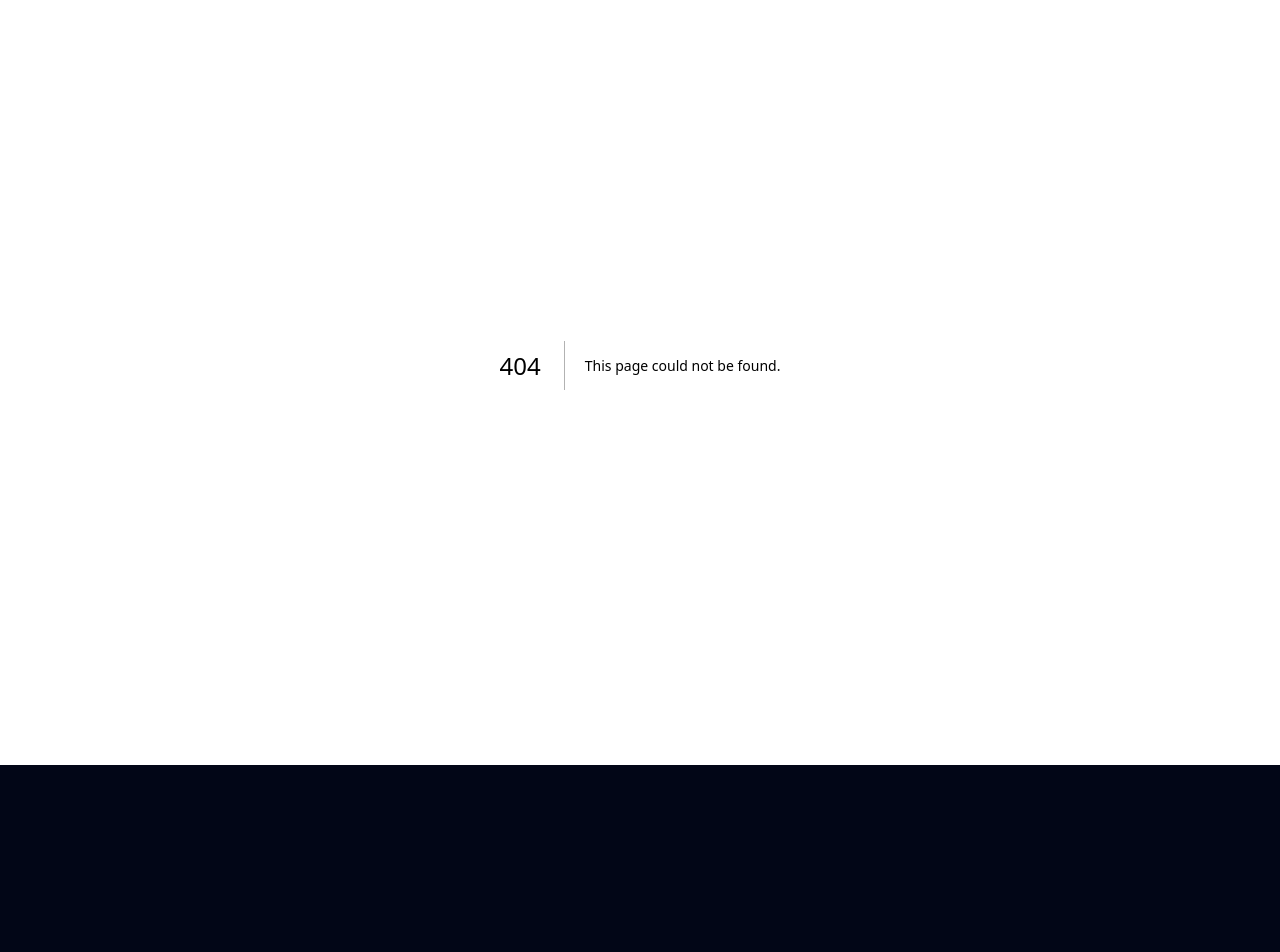
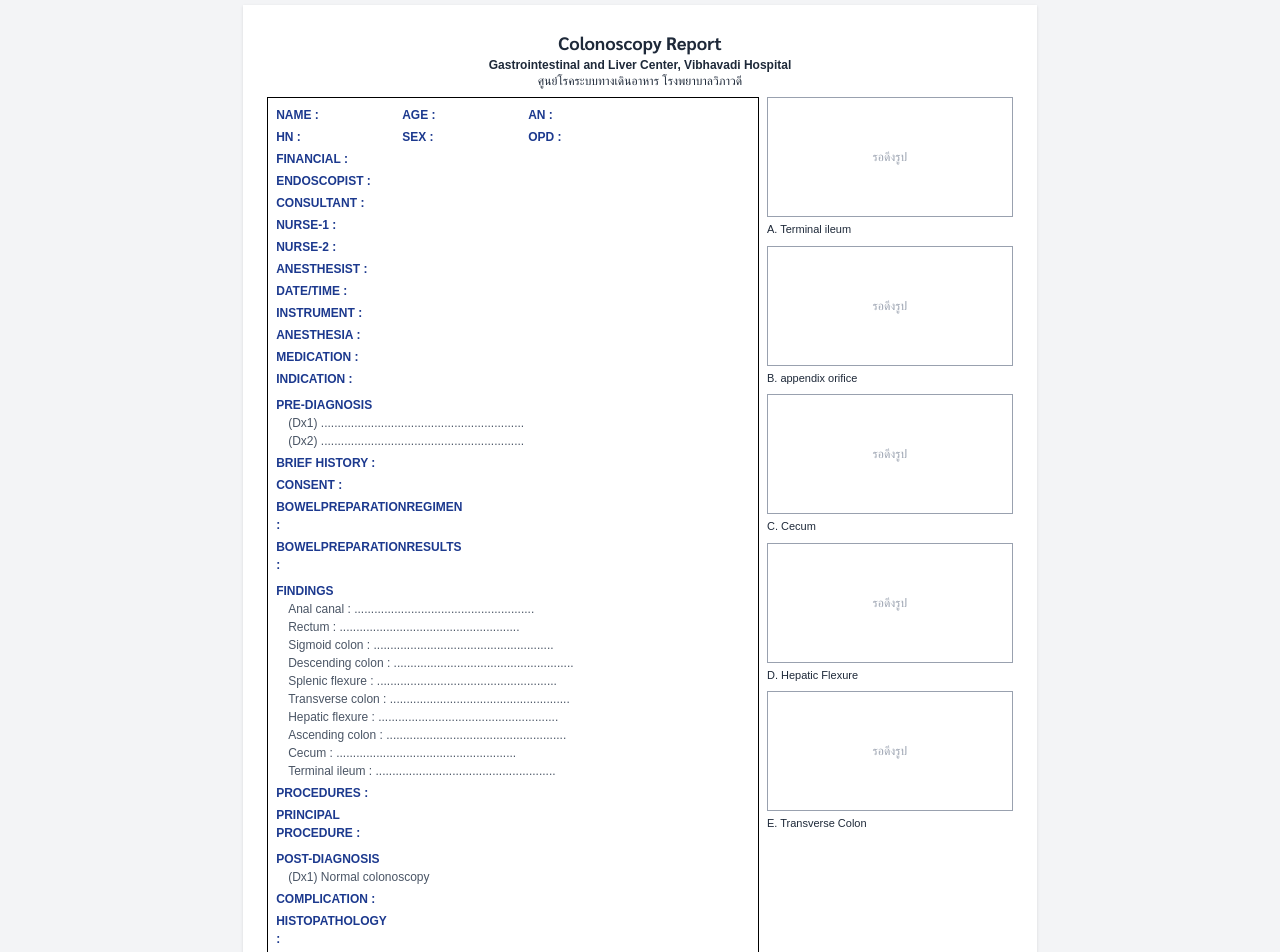
Before and after one commit to blackpoi55/videocapture, a Next.js app: page /report_new in a window 1280 px wide. Before the commit this address had no page. Shown: the part 100-1052 px from the top of the page. Before the commit the page ends 865 px from the top, so only its background shows below. Built offline with nearby package versions, Linux system fonts and the light colour scheme; a web font is replaced by a local one.

Commit message:
report new

```diff
--- /dev/null
+++ b/app/report_new/page.tsx
@@ -0,0 +1,22 @@
+import { Suspense } from "react";
+
+import ReportNewClient from "./reportnew-client";
+
+export default function ReportPage() {
+  return (
+    <Suspense
+      fallback={
+        <main className="min-h-screen bg-[#eef2f6] text-slate-700" aria-busy="true">
+          <div className="fixed inset-0 z-[60] flex items-center justify-center bg-[#eef2f6]">
+            <div className="flex items-center gap-3" role="status" aria-live="polite">
+              <span className="h-2.5 w-2.5 rounded-full bg-teal-600 animate-pulse" />
+              <span className="text-xs uppercase tracking-[0.2em] text-slate-500">Loading report</span>
+            </div>
+          </div>
+        </main>
+      }
+    >
+      <ReportNewClient />
+    </Suspense>
+  );
+}
--- /dev/null
+++ b/app/report_new/reportnew-client.tsx
@@ -0,0 +1,155 @@
+"use client";
+
+import React from "react";
+
+export default function ColonoscopyReportPage() {
+    return (
+        <main className="bg-gray-100 py-10 print:bg-white">
+            <div className="bg-white w-[210mm] min-h-[297mm] mx-auto p-6 shadow text-[12px] text-gray-800">
+
+                {/* TOP HEADER */}
+                <div className="text-center mb-2">
+                    <div className="text-lg font-bold">Colonoscopy Report</div>
+                    <div className="text-xs font-semibold">
+                        Gastrointestinal and Liver Center, Vibhavadi Hospital
+                    </div>
+                    <div className="text-xs">
+                        ศูนย์โรคระบบทางเดินอาหาร โรงพยาบาลวิภาวดี
+                    </div>
+                </div>
+
+                {/* INFO + IMAGE COLUMN */}
+                <div className="grid grid-cols-[2fr_1fr] gap-2">
+
+                    {/* LEFT PANEL */}
+                    <div className="border border-black p-2 space-y-1">
+
+                        {/* ให้ NAME, HN, AGE อยู่บรรทัดเดียวกัน */}
+                        <div className="flex gap-4">
+                            <Field label="NAME" />
+                            <Field label="AGE" />
+                            <Field label="AN" />
+                        </div>
+                        <div className="flex gap-4">
+                            <Field label="HN" />
+                            <Field label="SEX" />
+                            <Field label="OPD" />
+                        </div>
+
+                        <Field label="FINANCIAL" />
+                        <Field label="ENDOSCOPIST" />
+                        <Field label="CONSULTANT" />
+                        <Field label="NURSE-1" />
+                        <Field label="NURSE-2" />
+                        <Field label="ANESTHESIST" />
+                        <Field label="DATE/TIME" />
+                        <Field label="INSTRUMENT" />
+                        <Field label="ANESTHESIA" />
+                        <Field label="MEDICATION" />
+
+                        <Field label="INDICATION" />
+
+                        <Section title="PRE-DIAGNOSIS">
+                            (Dx1) .............................................................<br />
+                            (Dx2) .............................................................
+                        </Section>
+
+                        <Field label="BRIEF HISTORY" />
+
+
+                        <Field label="CONSENT" />
+
+                        <Field label="BOWELPREPARATIONREGIMEN" />
+
+                        <Field label="BOWELPREPARATIONRESULTS" />
+
+
+                        <Section title="FINDINGS">
+                            Anal canal : ......................................................<br />
+                            Rectum : ......................................................<br />
+                            Sigmoid colon : ......................................................<br />
+                            Descending colon : ......................................................<br />
+                            Splenic flexure : ......................................................<br />
+                            Transverse colon : ......................................................<br />
+                            Hepatic flexure : ......................................................<br />
+                            Ascending colon : ......................................................<br />
+                            Cecum : ......................................................<br />
+                            Terminal ileum : ......................................................
+                        </Section>
+
+                        <Field label="PROCEDURES" />
+
+
+                        <Field label="PRINCIPAL PROCEDURE" />
+
+                        <Section title="POST-DIAGNOSIS">
+                            (Dx1) Normal colonoscopy
+                        </Section>
+
+                        <Field label="COMPLICATION" />
+
+                        <Field label="HISTOPATHOLOGY" />
+
+                        <Field label="ESTIMATED BLOOD LOSS" />
+
+                        <Field label="THERAPY" />
+
+                        <Field label="RECOMMENDATION" />
+
+                        <Field label="NOTES / COMMENTS" />
+
+                        <div className="mt-6">
+                            SIGNATURE ________________________________
+                        </div>
+
+                    </div>
+
+                    {/* RIGHT IMAGE PANEL */}
+                    <div className="space-y-2">
+
+                        <ImageBox label="A. Terminal ileum" />
+                        <ImageBox label="B. appendix orifice" />
+                        <ImageBox label="C. Cecum" />
+                        <ImageBox label="D. Hepatic Flexure" />
+                        <ImageBox label="E. Transverse Colon" />
+
+                    </div>
+                </div>
+
+                <div className="text-right text-[10px] mt-2">
+                    PAGE - 1
+                </div>
+
+            </div>
+        </main>
+    );
+}
+
+function Field({ label }: { label: string }) {
+    return (
+        <div className="grid grid-cols-[110px_1fr]">
+            <div className="font-semibold text-blue-900">{label} :</div>
+
+        </div>
+    );
+}
+
+function Section({ title, children }: { title: string; children: React.ReactNode }) {
+    return (
+        <div className="mt-2">
+            <div className="font-semibold text-blue-900">{title}</div>
+            <div className="ml-3 text-gray-600">{children}</div>
+        </div>
+    );
+}
+
+function ImageBox({ label }: { label: string }) {
+    return (
+        <div>
+            <div className="border h-[120px] flex items-center justify-center text-gray-400">
+                รอดึงรูป
+            </div>
+            <div className="text-[11px] mt-1">{label}</div>
+        </div>
+    );
+}
```
